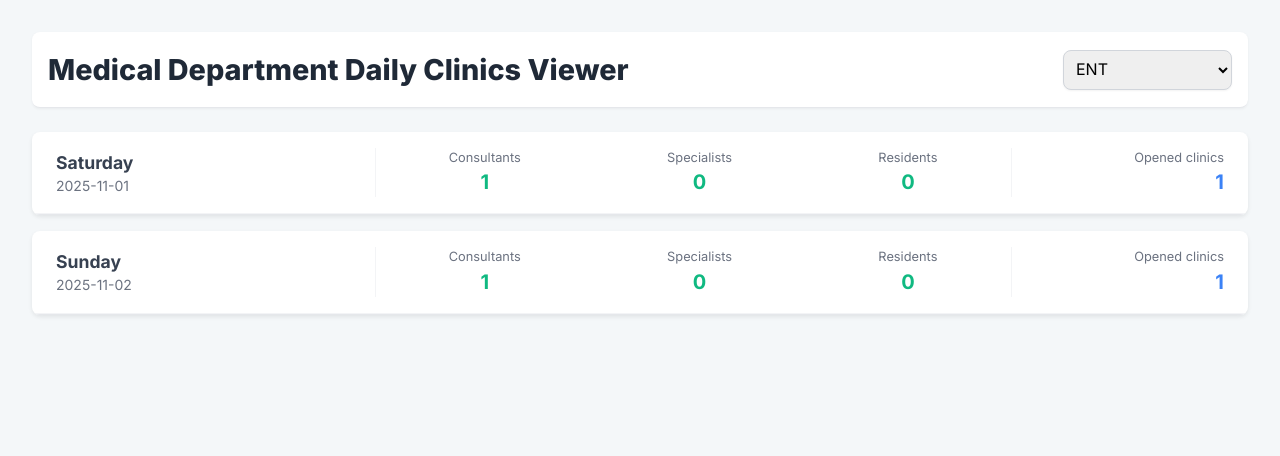
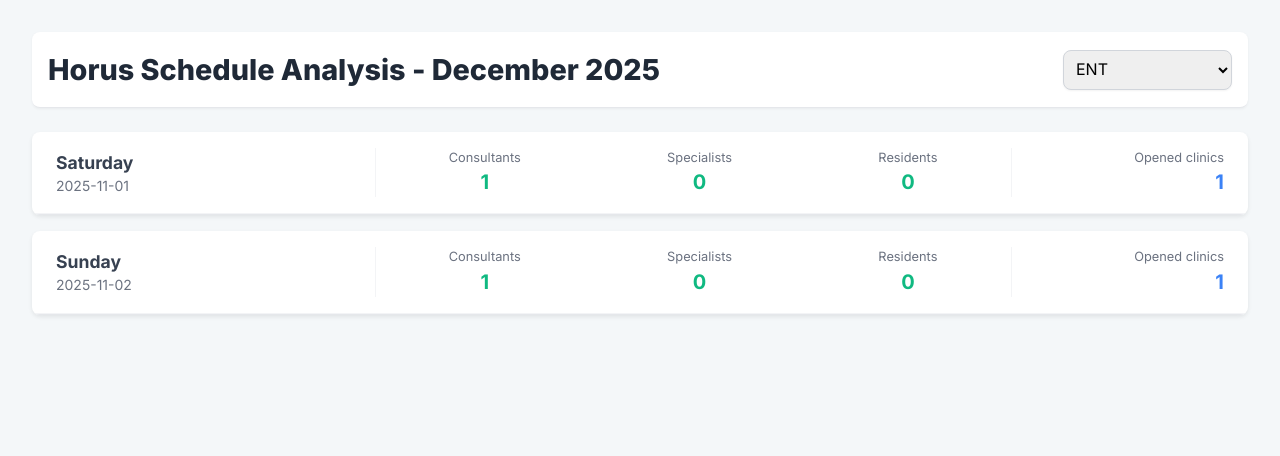
Before and after one commit to AbdullahelBaraka/Hours, a plain HTML site: page index.html in a window 1280 px wide. Drawn offline with nearby package versions, Linux system fonts and the light colour scheme.

Commit message:
Update index.html

```diff
--- a/index.html
+++ b/index.html
@@ -3,7 +3,7 @@
 <head>
     <meta charset="UTF-8">
     <meta name="viewport" content="width=device-width, initial-scale=1.0">
-    <title>Medical Department Daily Clinics Viewer</title>
+    <title>Horus Shedule Analysis</title>
     <!-- Load Tailwind CSS for utility classes and quick responsiveness -->
     <script src="https://cdn.tailwindcss.com"></script>
     <!-- Inter font for clean typography -->
@@ -174,7 +174,7 @@
 
     <header class="header-bar p-4 mb-6 sticky top-0 z-10 rounded-lg">
         <div class="max-w-7xl mx-auto flex justify-between items-center">
-            <h1 class="app-title">Medical Department Daily Clinics Viewer</h1>
+            <h1 class="app-title">Horus Schedule Analysis - December 2025</h1>
             <div>
                 <select id="department-select" class="p-2 border border-gray-300 rounded-lg shadow-sm focus:ring-blue-500 focus:border-blue-500">
                     <!-- Options will be added by JS after loading data -->
```
